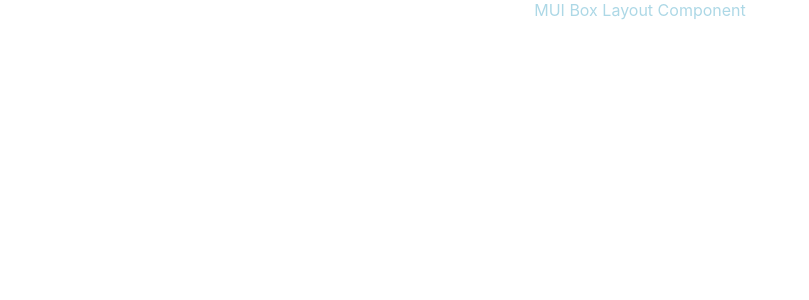
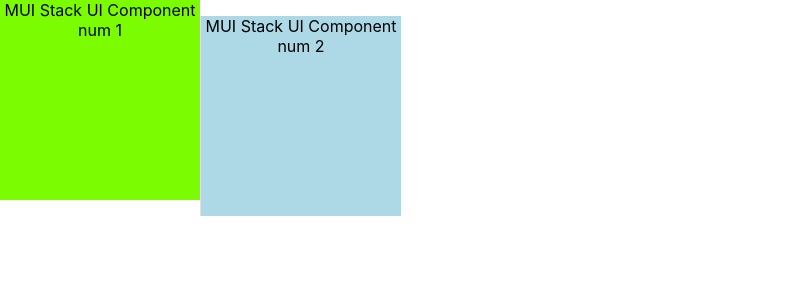
Before and after one commit to SallamRady/React-MUI, a React (Create React App) app: page / in a window 1280 px wide. Shown: the top 300 px of the page, without its empty margins (0-809 px from the left). Built offline with nearby package versions, Linux system fonts and the light colour scheme.

Commit message:
Stack Element

```diff
--- a/src/App.tsx
+++ b/src/App.tsx
@@ -9,6 +9,7 @@
 import MUIRating from "./components/08.MUIRating";
 import MUIAutoComplete from "./components/09.MUIAutoComplete";
 import MUIBox from "./components/10.MUIBox";
+import MUIStack from "./components/11.MUIStack";
 
 function App() {
   return (
@@ -22,7 +23,8 @@
       {/* <MUISwitchBtn /> */}
       {/* <MUIRating /> */}
       {/* <MUIAutoComplete /> */}
-      <MUIBox />
+      {/* <MUIBox /> */}
+      <MUIStack />
     </div>
   );
 }
--- /dev/null
+++ b/src/components/11.MUIStack.tsx
@@ -0,0 +1,29 @@
+import { Box, Divider, Stack, Typography } from "@mui/material";
+
+export default function MUIStack() {
+  //layout component number 2
+  //* Stack by default flex - and flexdirection:column
+  return (
+    <Stack
+      spacing={2} // with of gap between elements
+      component={"div"} //determine the html element box will cast to it,default -> div
+      sx={{
+        color: "lightcoral",
+        ":hover": {
+          color: "lightblue",
+        },
+      }} //sx add style
+      //we can use css properities directly in box element as props
+      //! important (Nice) We can make a Driver between Element look and learn
+      divider={<Divider orientation="vertical" flexItem />}
+      flexDirection={'row'}
+    >
+      <Box width={200} height={200} bgcolor={"lawngreen"} color={"black"}>
+        MUI Stack UI Component num 1
+      </Box>
+      <Box width={200} height={200} bgcolor={"lightblue"} color={"black"}>
+        MUI Stack UI Component num 2
+      </Box>
+    </Stack>
+  );
+}
```
